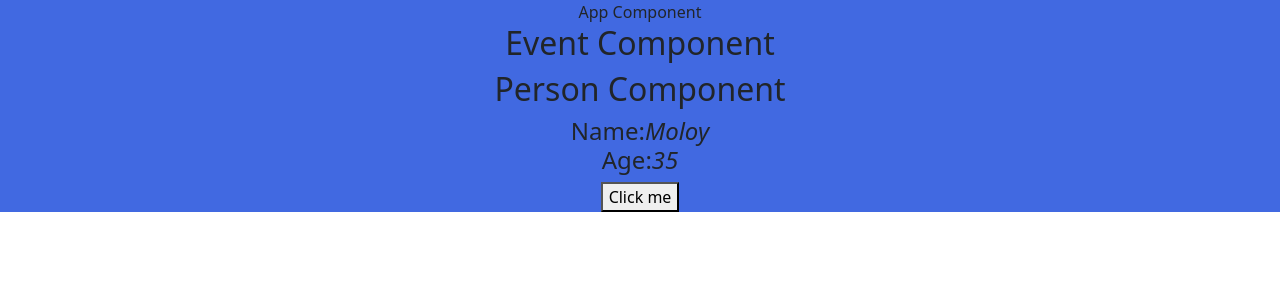
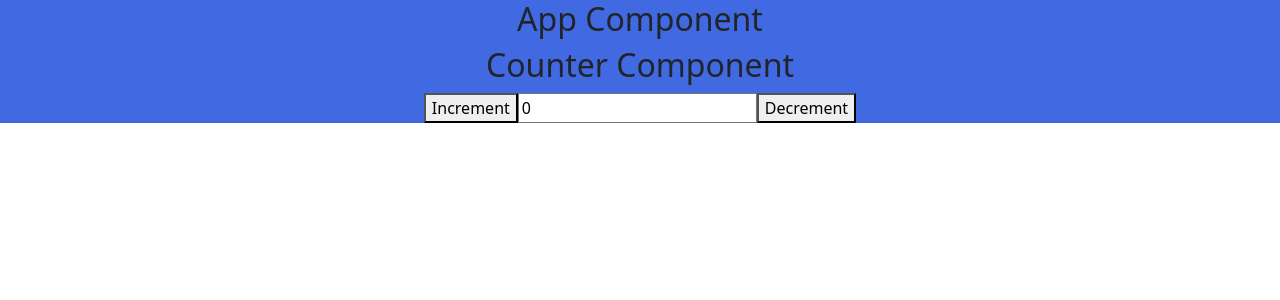
Before and after one commit to moloy900/react-pratice-app-1, a React (Create React App) app: page / in a window 1280 px wide. Shown: the top 300 px of the page. Built offline with nearby package versions, Linux system fonts and the light colour scheme.

Commit message:
redux-toolkit tutorials

```diff
--- a/package.json
+++ b/package.json
@@ -3,6 +3,7 @@
   "version": "0.1.0",
   "private": true,
   "dependencies": {
+    "@reduxjs/toolkit": "^1.9.7",
     "@testing-library/jest-dom": "^5.17.0",
     "@testing-library/react": "^13.4.0",
     "@testing-library/user-event": "^13.5.0",
--- a/src/App.js
+++ b/src/App.js
@@ -1,12 +1,12 @@
 import "./App.css";
 import React from "react";
-import Event from './eventhandling/event';
+import Counter from "./reduxToolkit/components/counter";
 
 function App() {
   return (
     <div className="App">
-      App Component
-      <Event/>
+      <h2>App Component</h2>
+          <Counter/>
     </div>
   );
 }
--- a/src/index.js
+++ b/src/index.js
@@ -4,16 +4,16 @@ import "./index.css";
 import App from "./App";
 import reportWebVitals from "./reportWebVitals";
 import "bootstrap/dist/css/bootstrap.min.css";
-import Store from "./redux/store/store";
 import { Provider } from "react-redux";
+import Store from "./reduxToolkit/store/store";
+
 
 const root = ReactDOM.createRoot(document.getElementById("root"));
 root.render(
-  <React.StrictMode>
-    <Provider store={Store}>
-      <App />
-    </Provider>
-  </React.StrictMode>
+  <Provider store={Store}>
+    <App />
+  </Provider>
+
 );
 
 // If you want to start measuring performance in your app, pass a function
--- /dev/null
+++ b/src/reduxToolkit/components/counter.js
@@ -0,0 +1,18 @@
+import React from "react";
+import { Increment, Decrement } from '../features/counterSlice';
+import { useSelector, useDispatch } from "react-redux";
+
+const Counter = () => {
+    const count = useSelector((state) => state.counter);
+    const dispatch = useDispatch()
+    return (
+        <div>
+            <h2>Counter Component</h2>
+            <button onClick={() => dispatch(Increment())}>Increment</button>
+            <input type="text" value={count} readOnly/>
+            <button onClick={() => dispatch(Decrement())}>Decrement</button>
+        </div>
+    )
+}
+
+export default Counter
--- /dev/null
+++ b/src/reduxToolkit/features/counterSlice.js
@@ -0,0 +1,13 @@
+import { createSlice } from "@reduxjs/toolkit";
+
+const CounterSlice = createSlice({
+    name: "Counter",
+    initialState: 0,
+    reducers: {
+        Increment: (state, action) => state + 1,
+        Decrement: (state, action) => state - 1
+    }
+})
+
+export const { Increment, Decrement } = CounterSlice.actions;
+export default CounterSlice.reducer;
--- /dev/null
+++ b/src/reduxToolkit/store/store.js
@@ -0,0 +1,10 @@
+import { configureStore } from "@reduxjs/toolkit";
+import CounterSlice from "../features/counterSlice";
+
+const Store = configureStore({
+    reducer:{
+        counter: CounterSlice
+    }
+})
+
+export default Store
```
Also changed, not shown: 1 other file (tests, documents, lock files or other folders).
